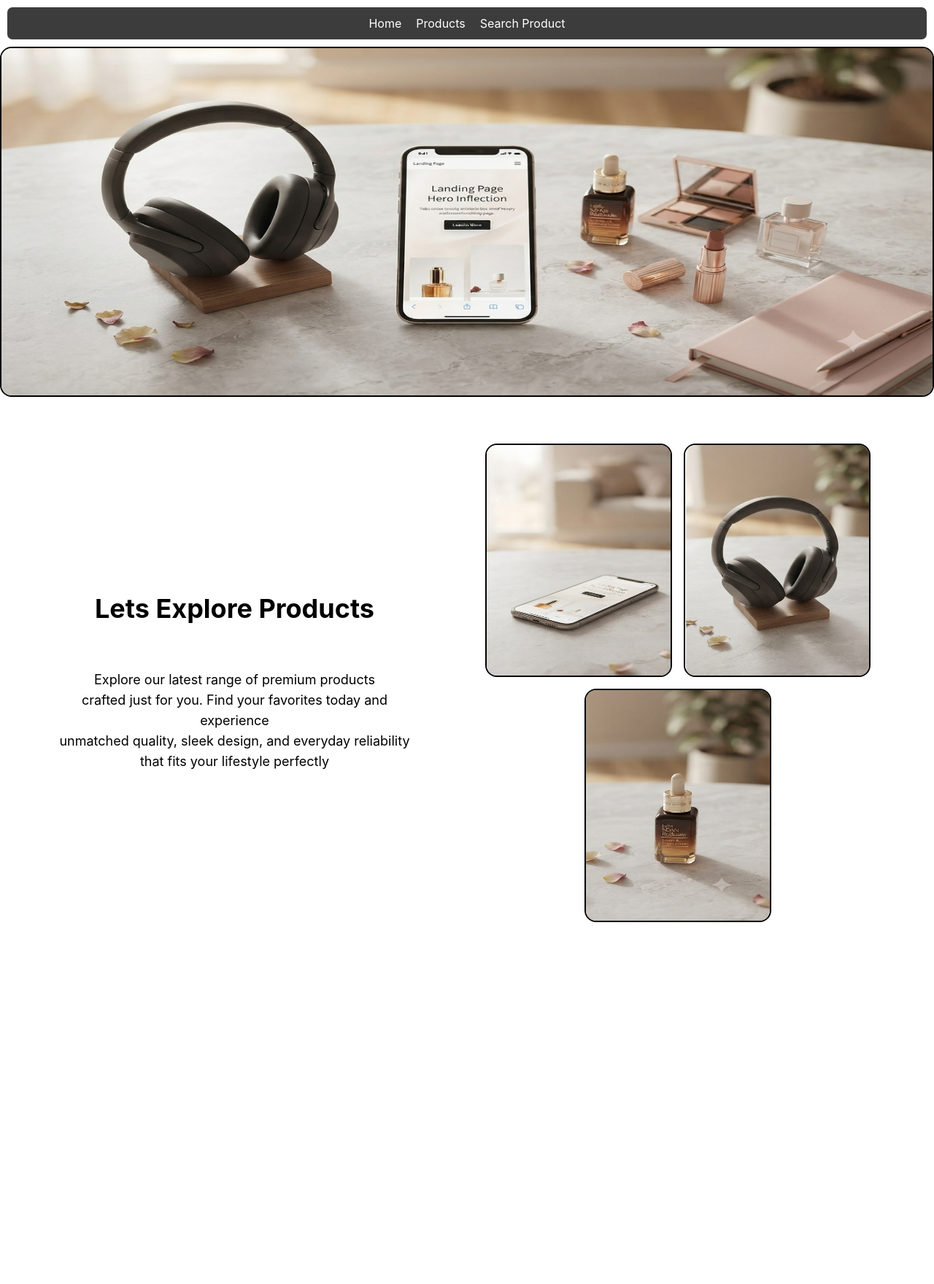
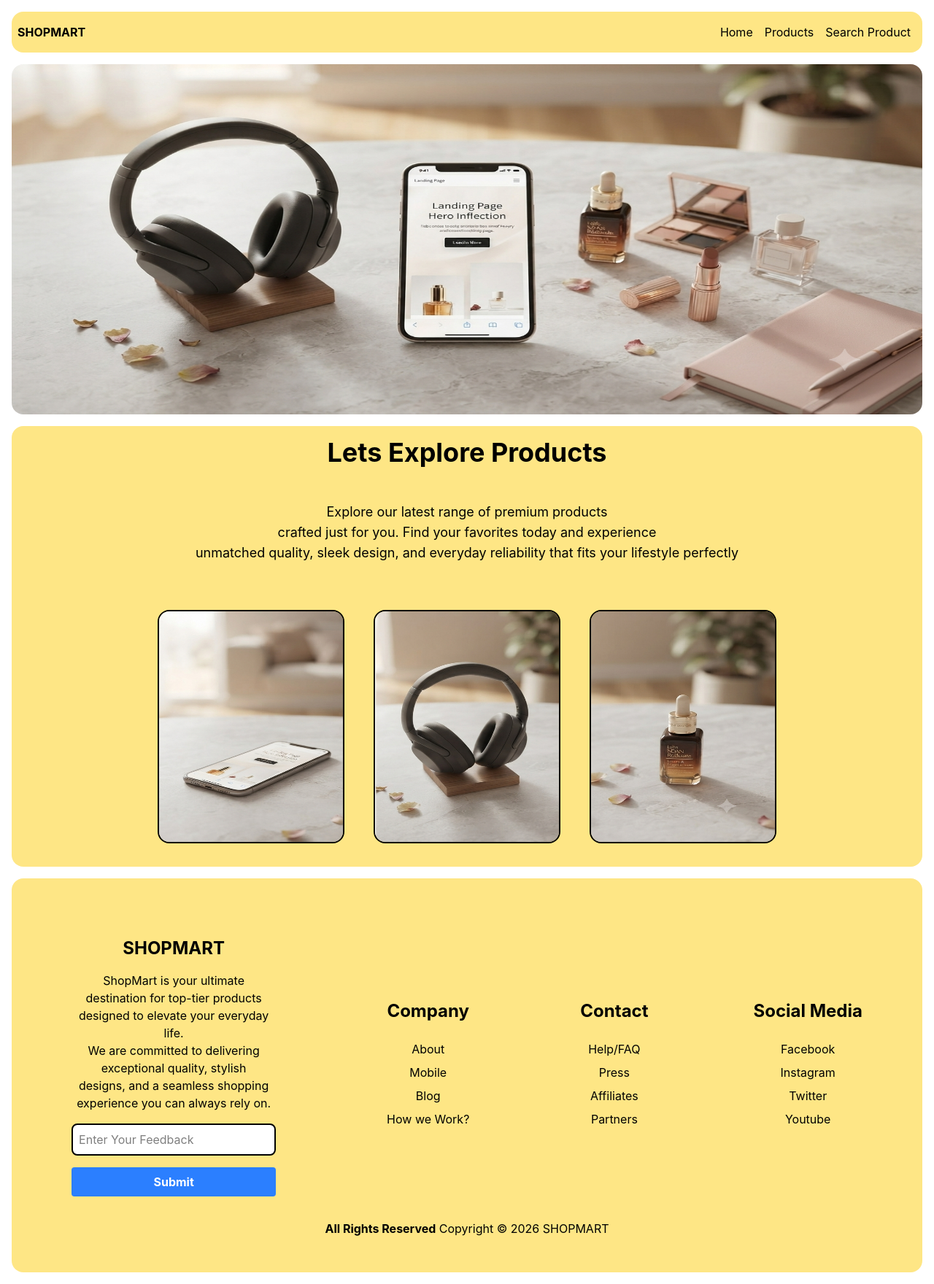
Before and after one commit to Ahsan24688/SMIT-Assignment, a React (Vite) app in the folder React/Assignment 1/Assignment/: page / in a window 1280 px wide. Shown: the whole page at 73% size. Before the commit the page ends 1328 px from the top, so only its background shows below. Built offline with nearby package versions, Linux system fonts and the light colour scheme.

Commit message:
Smit Assignment

```diff
--- a/React/Assignment 1/Assignment/src/components/Navbar.jsx
+++ b/React/Assignment 1/Assignment/src/components/Navbar.jsx
@@ -5,8 +5,9 @@ import './navbar.css'
 const Navbar = () => {
   return (
     <div>
-      <nav>
-        <ul>
+      <nav  className='flex flex-wrap justify-between items-center m-4 bg-amber-200 rounded-2xl'>
+        <h1 className='m-2 font-bold text-medium'> SHOPMART </h1>
+        <ul className='flex gap-4 m-4 flex-wrap justify-center items-center'>
             <li>
                 <NavLink to="/">Home</NavLink>
             </li>
--- a/React/Assignment 1/Assignment/src/components/Productcard.jsx
+++ b/React/Assignment 1/Assignment/src/components/Productcard.jsx
@@ -8,10 +8,10 @@ const Productcard = (props) => {
     return (
         <div
 
-            className="cursor-pointer bg-white rounded-lg shadow-md overflow-hidden border border-gray-200 hover:shadow-xl transition duration-300"
+            className="cursor-pointer bg-white rounded-lg shadow-md overflow-hidden border border-gray-200 hover:shadow-xl transition duration-300 h-96 p-2"
             onClick={() => navigate(`/item/${props.id}`)}
         >
-            <img className="h-48 w-full object-cover object-center" src={props.image} alt="blog" />
+            <img className="h-48 w-full object-cover object-center" src={props.image} alt="blog " />
             <div className="p-4 flex flex-col grow">
                 <h2 className="text-xs font-bold uppercase text-black mb-2">{props.category}</h2>
                 <h1 className="text-lg text-black mb-2 line-clamp-2">{props.title}</h1>
--- a/React/Assignment 1/Assignment/src/components/navbar.css
+++ b/React/Assignment 1/Assignment/src/components/navbar.css
@@ -1,4 +1,4 @@
-nav{
+/* nav{
     display: flex;
     justify-content: space-between;
     align-items: center;
@@ -16,4 +16,4 @@ nav ul{
     width: 100%;
     justify-content: center;
     align-items: center;
-}
+} */
--- /dev/null
+++ b/React/Assignment 1/Assignment/src/landingassets/Footer.jsx
@@ -0,0 +1,50 @@
+import React from 'react'
+
+const Footer = () => {
+  return (
+    <div>
+        <div className="flex flex-wrap items-center justify-center gap-x-20 text-center m-4 p-12  bg-amber-200 rounded-2xl">
+                <div className="flex flex-col justify-center m-8 gap-4 w-70">
+                    <h1 className='text-2xl font-bold'> SHOPMART </h1>
+                    <p>ShopMart is your ultimate destination for top-tier products designed to elevate your everyday life. <br/> We are committed to delivering exceptional quality, stylish <br/> designs, and a seamless shopping experience you can always rely on.</p>
+                    <input type="text" placeholder="Enter Your Feedback" className="border-2 rounded-lg p-2  justify-center bg-white" />
+                    <button className="bg-blue-500 hover:bg-blue-700 text-white font-bold py-2 px-4 rounded justify-center ">Submit</button>
+                </div>
+
+                <div className="flex flex-col justify-center m-8 gap-4">
+                    <h1 className='text-2xl font-bold'> Company </h1>
+                    <ul>
+                        <li className='m-2'>About</li>
+                        <li className='m-2'>Mobile</li>
+                        <li className='m-2'>Blog</li>
+                        <li className='m-2'>How we Work?</li>
+                    </ul>
+                </div>
+
+                <div className="flex flex-col justify-center m-8 gap-4">
+                    <h1 className='text-2xl font-bold'> Contact </h1>
+                     <ul>
+                        <li className='m-2'>Help/FAQ</li>
+                        <li className='m-2'>Press</li>
+                        <li className='m-2'>Affiliates</li>
+                        <li className='m-2'>Partners</li>
+                    </ul>
+                </div>
+
+                <div className="flex flex-col justify-center m-8 gap-4">
+                    <h1 className='text-2xl font-bold'> Social Media </h1>
+                     <ul>
+                        <li className='m-2'>Facebook</li>
+                        <li className='m-2'>Instagram</li>
+                        <li className='m-2'>Twitter</li>
+                        <li className='m-2'>Youtube</li>
+                    </ul>
+                </div>
+            <p><strong>All Rights Reserved</strong> Copyright &copy; 2026 SHOPMART</p>
+            </div>
+
+    </div>
+  )
+}
+
+export default Footer
--- a/React/Assignment 1/Assignment/src/landingassets/Hero.jsx
+++ b/React/Assignment 1/Assignment/src/landingassets/Hero.jsx
@@ -3,28 +3,31 @@ import img from './1.png'
 import img2 from './2.png'
 import img3 from './3.png'
 import img4 from './4.png'
+import Footer from './Footer'
 
 const Hero = () => {
     return (
         <div>
-            <div>
+            <div className="flex justify-center m-4">
                 <img src={img} alt="Landing Page Image"
-                    className="w-7xl h-120 mx-auto rounded-2xl border-2" />
+                    className="w-full h-120  rounded-2xl" />
             </div>
-            <div className="flex items-center text-center m-8">
+            <div className="flex flex-col items-center text-center m-4 bg-amber-200 rounded-2xl">
                 <div className="flex flex-col justify-center">
-                    <h1 className=" text-4xl font-bold text-black m-8">
+                    <h1 className=" text-4xl font-bold text-black m-4">
                         Lets Explore Products</h1>
-                    <p className="text-lg text-black-700 m-8">Explore our latest range of premium products <br/>crafted just for you. Find your favorites today and experience <br/> unmatched quality, sleek design, and everyday reliability that fits your lifestyle perfectly</p>
+                    <p className="text-lg text-black-700 m-8">Explore our latest range of premium products <br />crafted just for you. Find your favorites today and experience <br /> unmatched quality, sleek design, and everyday reliability that fits your lifestyle perfectly</p>
                 </div>
 
-                <div className="flex flex-wrap justify-center gap-4 m-8">
-                    <img src={img2} alt="Image" className='w-64 h-80 rounded-2xl border-2' />
-                    <img src={img3} alt="Image" className='w-64 h-80 rounded-2xl border-2' />
-                    <img src={img4} alt="Image" className='w-64 h-80 rounded-2xl border-2' />
+                <div className="flex flex-wrap justify-center gap-10 m-8">
+                    <img src={img2} alt="Image" className='w-64 h-80 rounded-2xl border-2 transition-all duration-300 hover:-translate-y-2 hover:shadow-4xl cursor-pointer' />
+                    <img src={img3} alt="Image" className='w-64 h-80 rounded-2xl border-2 transition-all duration-300 hover:-translate-y-2 hover:shadow-4xl cursor-pointer' />
+                    <img src={img4} alt="Image" className='w-64 h-80 rounded-2xl border-2 transition-all duration-300 hover:-translate-y-2 hover:shadow-4xl cursor-pointer' />
                 </div>
             </div>
-        </div>
+            <Footer />
+
+        </div >
     )
 }
 export default Hero
--- a/React/Assignment 1/Assignment/src/pages/Product.jsx
+++ b/React/Assignment 1/Assignment/src/pages/Product.jsx
@@ -3,6 +3,7 @@ import { useState, useEffect } from 'react'
 import { useParams } from 'react-router'
 import axios from 'axios'
 import Navbar from '../components/Navbar'
+import Footer from '../landingassets/Footer'
 
 const Product = () => {
 
@@ -100,6 +101,7 @@ const Product = () => {
               </div>
             </div>
           </div>
+          <Footer />
         </section>
         :
 
--- a/React/Assignment 1/Assignment/src/pages/Products.jsx
+++ b/React/Assignment 1/Assignment/src/pages/Products.jsx
@@ -1,6 +1,8 @@
 import axios from 'axios'
 import React, { useEffect, useState } from 'react'
 import Productcard from '../components/Productcard'
+import Navbar from '../components/Navbar'
+import Footer from '../landingassets/Footer'
 
 const Products = () => {
   const [products, setProducts] = useState([])
@@ -24,14 +26,11 @@ const Products = () => {
 
   return (
     <>
-      {loading ? (
-        <div className="grid grid-cols-1 sm:grid-cols-2 md:grid-cols-3 lg:grid-cols-4 gap-6">
-          {Array.from({ length: 8 }).map((_, index) => (
-            <Productcard key={index} loading={true} />
-          ))}
-        </div>
-      ) : products.length > 0 ? (
-        <div className="grid grid-cols-1 sm:grid-cols-2 md:grid-cols-3 lg:grid-cols-4 gap-6">
+
+      <Navbar />
+      {products.length > 0 ? (
+        <>
+          <div className="grid grid-cols-1 sm:grid-cols-2 md:grid-cols-3 lg:grid-cols-4 gap-6 bg-amber-200 m-4 p-4 rounded-2xl">
             {products.map((product, index) => (
               <div key={index}>
                 <Productcard
@@ -44,6 +43,8 @@ const Products = () => {
               </div>
             ))}
           </div>
+          <Footer />
+        </>
       ) : (
         <div className="text-center py-20">
           <h1 className="text-xl font-semibold text-gray-600">No products found.</h1>
--- a/React/Assignment 1/Assignment/src/pages/SearchProduct.jsx
+++ b/React/Assignment 1/Assignment/src/pages/SearchProduct.jsx
@@ -3,6 +3,7 @@ import { useState, useEffect } from 'react'
 import axios from 'axios'
 import Productcard from '../components/Productcard'
 import Navbar from '../components/Navbar'
+import Footer from '../landingassets/Footer'
 
 const SearchProduct = () => {
     let [searchTerm, setSearchTerm] = useState("")   // for search term (where we will store the value of input field)
@@ -51,11 +52,13 @@ const SearchProduct = () => {
 
 
     return (
-        <div>
+        <>
             <Navbar />
-            <input type="text" placeholder="Search Product" onChange={(e) => setSearchTerm(e.target.value)} />
-
-            <div className="grid grid-cols-1 sm:grid-cols-2 md:grid-cols-3 lg:grid-cols-4 gap-6">
+            <div className="flex flex-col gap-4 m-4 p-4">
+                <input type="text" placeholder="Search Product" onChange={(e) => setSearchTerm(e.target.value)}
+                    className="border-2 rounded-lg p-2 justify-end bg-white" />
+            </div>
+            <div className="grid grid-cols-1 sm:grid-cols-2 md:grid-cols-3 lg:grid-cols-4 gap-6 bg-amber-200 m-4 p-4 rounded-2xl">
                 {
                     (searchTerm.length > 1 ? searchResults : products).map((Product, index) => {
                         return (
@@ -68,7 +71,9 @@ const SearchProduct = () => {
                         )
                     })}
             </div>
-        </div>
+
+            <Footer />
+        </>
     )
 }
 export default SearchProduct
```
Also changed, not shown: React/Assignment 1/Assignment/src/landingassets/Gemini_Generated_Image_i5jkczi5jkczi5jk.png (deleted). Lines whose indentation alone changed are shown as unchanged.
